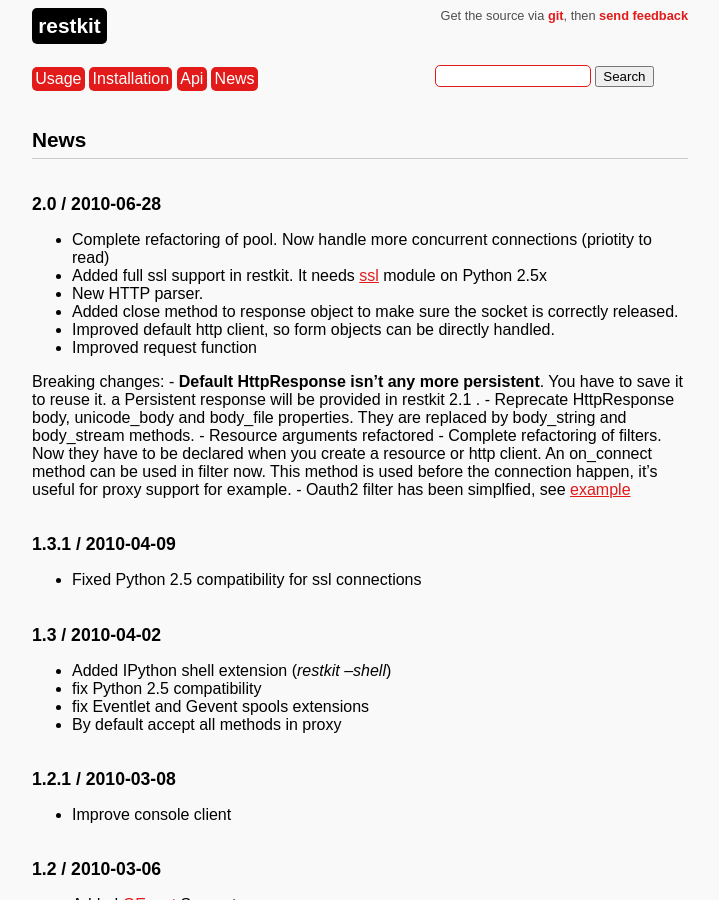
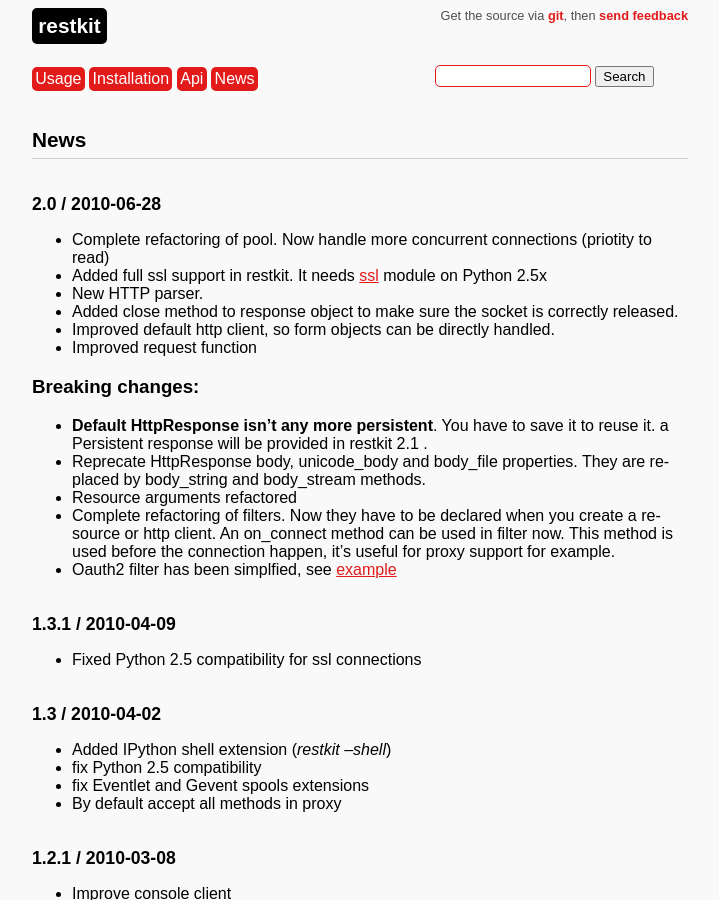
Before and after one commit to benoitc/restkit, a Sphinx documentation site: the page built from doc/news.rst, in a window 1280 px wide and 900 px high. Shown: the whole window, without its empty margins (280-999 px from the left). Built offline with Sphinx 7.4.7, drawn with Linux system fonts in a browser that asks for light colours; comment, search, counter and statistics services are not loaded; part of the change alters nothing that is shown.

```diff
--- a/doc/news.rst
+++ b/doc/news.rst
@@ -16,11 +16,13 @@ News
 
 
 Breaking changes:
++++++++++++++++++
+
 - **Default HttpResponse isn't any more persistent**. You have to save it to reuse it. a Persistent response will be provided in restkit 2.1 .
 - Reprecate HttpResponse body, unicode_body and body_file properties. They are replaced  by body_string and body_stream methods.
 - Resource arguments refactored
 - Complete refactoring of filters. Now they have to be declared when you create a resource or http client. An on_connect method can be used in filter now. This method is used before the connection happen, it's useful for proxy support for example.
-- Oauth2 filter has been simplfied, see `example <auth.html>`_
+- Oauth2 filter has been simplfied, see `example <authentication.html>`_
 
 1.3.1 / 2010-04-09
 ------------------
```
